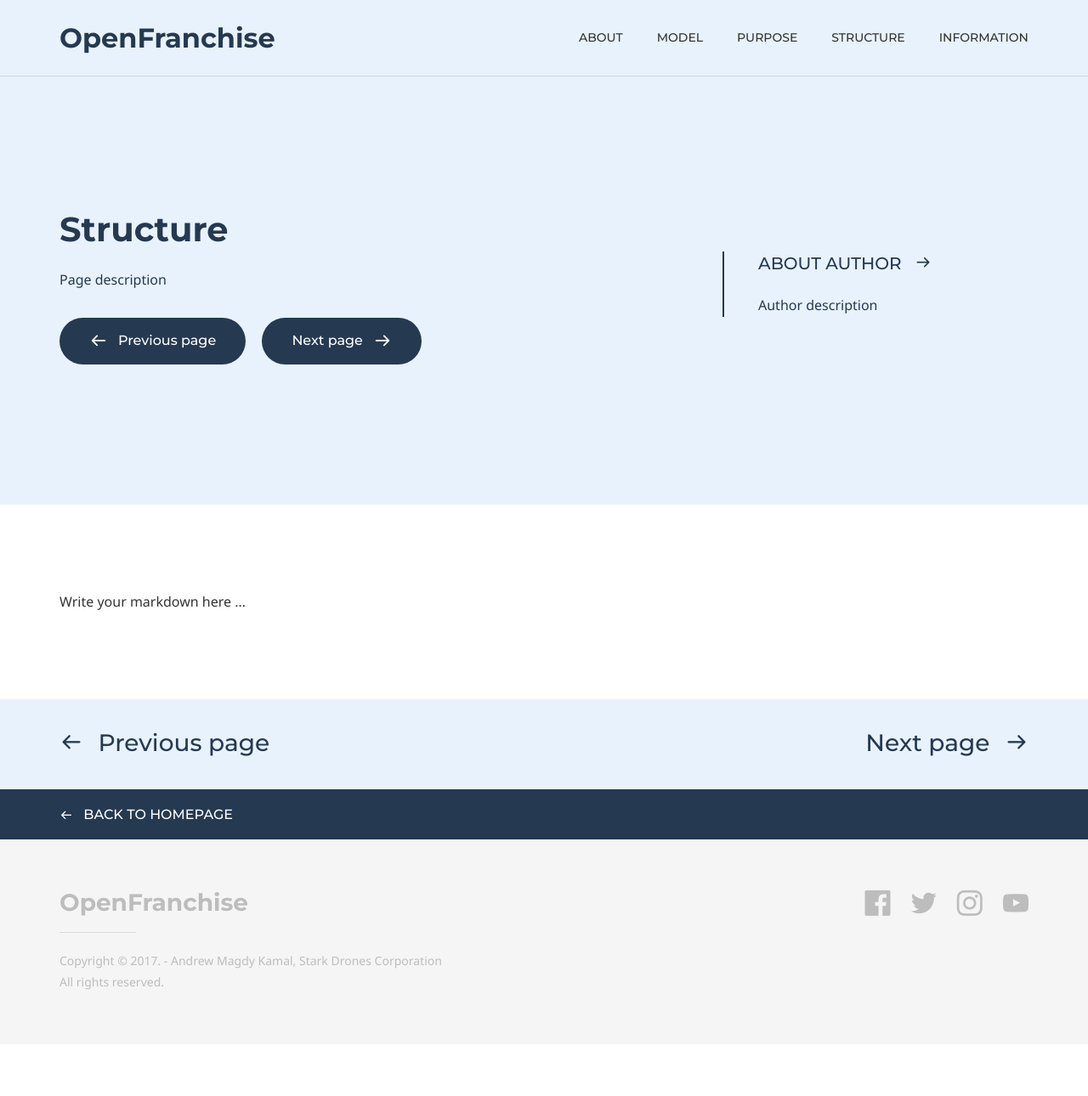
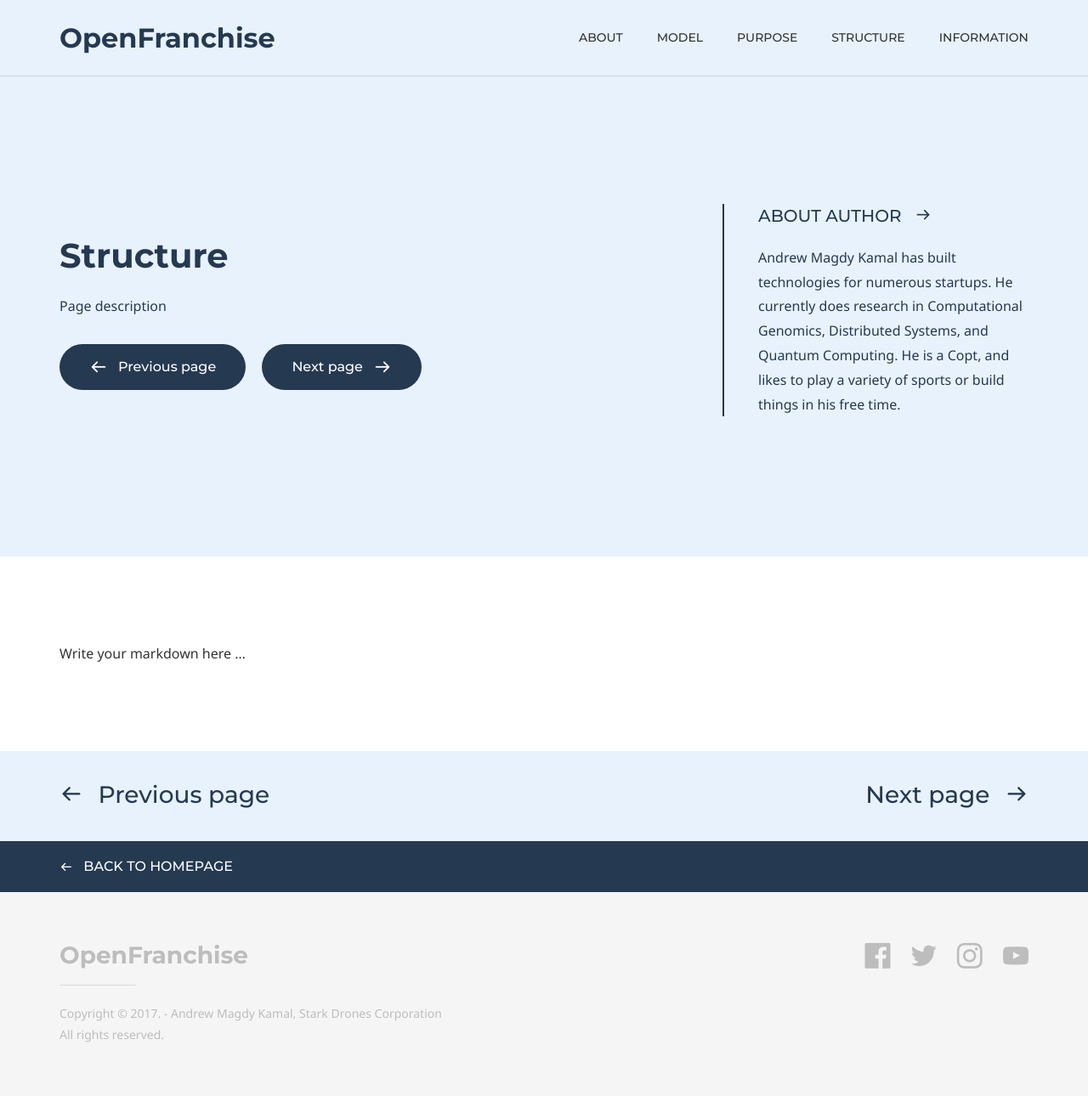
Before and after one commit to Open-Franchise/open-franchise.github.io, a Jekyll site: the page built from structure.md, in a window 1280 px wide. Shown: the whole page at 85% size. Built offline with Jekyll 4.4.1, drawn with Linux system fonts in a browser that asks for light colours; some web fonts are replaced; before the commit the page ends 1229 px from its top, so only the background shows below that.

Commit message:
Update structure.md

```diff
--- a/structure.md
+++ b/structure.md
@@ -11,9 +11,9 @@ description: Page description
 # Author box
 author:
     title: About Author
-    title_url: '#'
+    title_url: 'https://www.minds.com/gamer456148'
     external_url: true
-    description: Author description
+    description: Andrew Magdy Kamal has built technologies for numerous startups. He currently does research in Computational Genomics, Distributed Systems, and Quantum Computing. He is a Copt, and likes to play a variety of sports or build things in his free time.
 
 # Micro navigation
 micro_nav: true
```
